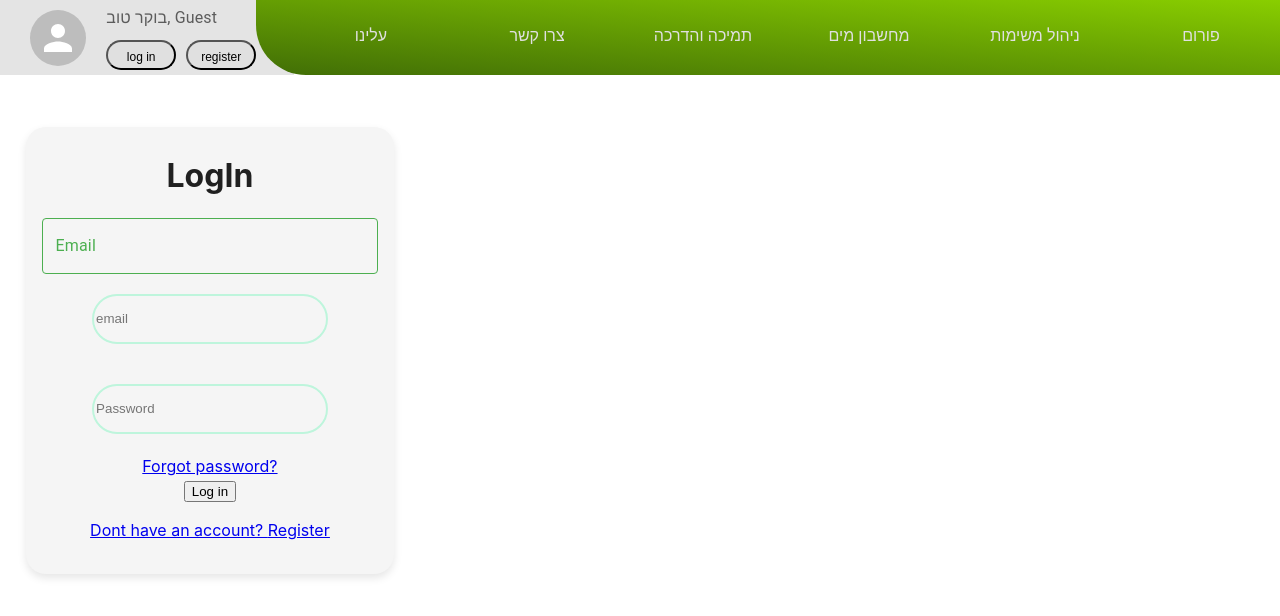
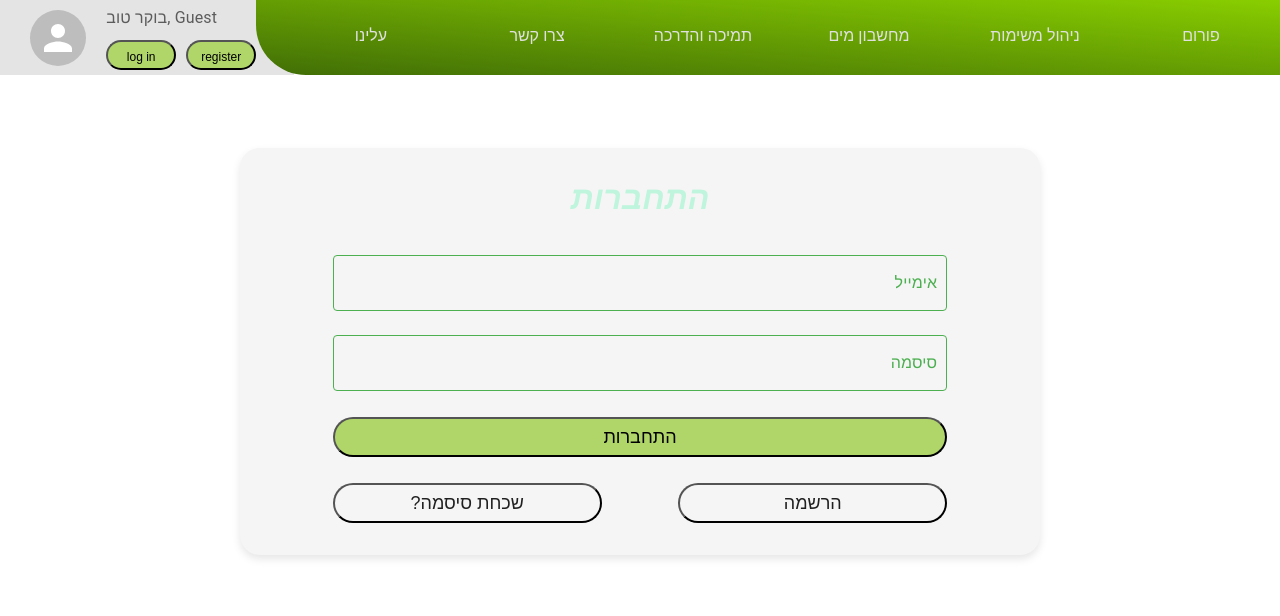
Before and after one commit to Daanielle/WaterWiseAI, a React (Create React App) app in the folder water-wize-ai/: page /LogIn in a window 1280 px wide. Shown: the top 616 px of the page. Built offline with nearby package versions, Linux system fonts and the light colour scheme.

Commit message:
login page with generic components

```diff
--- a/water-wize-ai/src/AuthContext.js
+++ b/water-wize-ai/src/AuthContext.js
@@ -28,6 +28,7 @@ export const AuthProvider = ({ children }) => {
 
     const logout = () => {
         localStorage.removeItem('token');
+        localStorage.removeItem('user');
         setIsAuth(false);
         setUser(null);
 
--- a/water-wize-ai/src/components/ContainerBox.js
+++ b/water-wize-ai/src/components/ContainerBox.js
@@ -8,16 +8,22 @@ const ContainerBox = ({ children, sx, ...props }) => {
             sx={{
                 p: 2,
                 backgroundColor: '#f5f5f5',
-                // border: '1px solid #4CAF50',
                 boxShadow: '0 4px 8px rgba(0, 0, 0, 0.1)',
                 borderRadius: '20px',
                 width: { xs: '90%', sm: '70%', md: '50%', lg: '30%' },
+                minWidth: '800px',
                 maxWidth: '100%', // responsive max width
+                display: 'flex', // Make it a flex container
+                flexDirection: 'column', // Stack children vertically
                 ...sx,
             }}
             {...props}
         >
-            {children}
+            {React.Children.map(children, (child, index) => (
+                <Box key={index} mb="1rem"> {/* Apply margin between children */}
+                    {child}
+                </Box>
+            ))}
         </Box>
     );
 };
--- a/water-wize-ai/src/components/CustomButton.js
+++ b/water-wize-ai/src/components/CustomButton.js
@@ -1,13 +1,31 @@
 import React from "react";
 import classes from "../styles/CustomButtons.module.css";
 
-const Button = ({ onClick, label, type, style }) => {
+const Button = ({ onClick, label, type, style, secondary, to }) => {
+  const buttonClass = secondary ? classes['secondary-button'] : classes.button;
+
+  const handleButtonClick = () => {
+    if (to) {
+      // Navigate to the specified route if 'to' prop is provided
+      window.location.href = to
+    } else if (onClick) {
+      // Call the onClick handler if provided
+      onClick();
+    }
+  };
+
   return (
-    // <div className={classes.ripplecontainer}>
-      <button className={classes.button} onClick={onClick} type={type} style={style}>
-        {label}
-      </button>
-    // </div>
+    <button
+      className={buttonClass}
+      onClick={handleButtonClick}
+      type={type}
+      style={{
+        width: '80%',
+        ...style
+      }}
+    >
+      {label}
+    </button>
   );
 };
 
--- a/water-wize-ai/src/components/TitleButton.js
+++ b/water-wize-ai/src/components/TitleButton.js
@@ -1,10 +1,10 @@
 import React from "react";
 import classes from "../styles/TitleButton.module.css";
 
-const H1 = ({label, style }) => {
+const H1 = ({children, style }) => {
   return (
       <h1 className={classes.h1} style={style}>
-        {label}
+        {children}
       </h1>
   );
 };
--- a/water-wize-ai/src/components/imputs/FieldInput.js
+++ b/water-wize-ai/src/components/imputs/FieldInput.js
@@ -2,9 +2,10 @@ import * as React from "react";
 import { useState } from "react";
 import Box from "@mui/material/Box";
 import TextField from "@mui/material/TextField";
+import useDictionary from "../../resources/Dictionary/Dictionary";
 
-
-const FieldInput = ({ label, value, onValueChange, checkIfValid, error, inputProps }) => {
+const FieldInput = ({ label, value, onValueChange, checkIfValid, error, inputProps, type }) => {
+    const dict = useDictionary();
     const [isError, setIsError] = useState(false);
 
     const handleChange = (newValue) => {
@@ -32,9 +33,21 @@ const FieldInput = ({ label, value, onValueChange, checkIfValid, error, inputPro
         <Box
             component="form"
             sx={{
-                "& > :not(style)": { mt: 1, width: "100%" },
-                "& .MuiInputLabel-root": { color: "#4CAF50" }, // Change label color
-                "& .MuiInputLabel-shrink": { color: "#4CAF50 !important" }, // Change label color when shrink
+                "& > :not(style)": {
+                    mt: 1, width: "80%",
+                },
+                "& .MuiInputLabel-root": {
+                    width: "124%",
+                    color: "#4CAF50",
+                    textAlign: dict.stylePage
+                },
+
+                "& .MuiInputLabel-shrink": {
+                    width: "124%",
+                    color: "#4CAF50 !important",
+                    textAlign: dict.stylePage,
+                    // transformOrigin: 'center',
+                },
 
                 "& .MuiOutlinedInput-root": {
                     // Change input color and border color
@@ -49,6 +62,7 @@ const FieldInput = ({ label, value, onValueChange, checkIfValid, error, inputPro
                     "&.Mui-focused fieldset": {
                         // Change border color when focused
                         borderColor: "#4CAF50",
+                        textAlign: dict.stylePage
                     },
                     "&.Mui-focused .MuiInputLabel-root": {
                         // Change label color when focused
@@ -67,11 +81,13 @@ const FieldInput = ({ label, value, onValueChange, checkIfValid, error, inputPro
                 onChange={handleInputChange}
                 error={isError}
                 helperText={isError ? error : ""}
+                type={type}
                 InputProps={{
                     style: {
                         color: "#4CAF50",
+                        // textAlign: dict.stylePage,
+                        textAlign: "right",
                     },
-                    inputProps: inputProps
                     // {
                     //     // Allow only numeric input
                     //     pattern: "[0-9]*",
--- a/water-wize-ai/src/index.css
+++ b/water-wize-ai/src/index.css
@@ -25,7 +25,7 @@
   --extra-white-transparent: #e0e0e0d8; /* Extra white */
 
   --dark-green: #416e06; /* Darker green */
-  --light-green: #b3e558; /* Lighter green */
+  --light-green: #b0d66a; /* Lighter green */
   --medium-green: #72ab38; /* Medium green */
 
   --light-accent-gray: #f8dcb8f6; /* Brighter burnt orange */
--- a/water-wize-ai/src/pages/LogIn.js
+++ b/water-wize-ai/src/pages/LogIn.js
@@ -5,10 +5,19 @@ import { useNavigate } from "react-router-dom";
 import FieldInput from "../components/imputs/FieldInput";
 import PageContainer from "../components/PageContainer";
 import ContainerBox from '../components/ContainerBox';
+import CustomButton from "../components/CustomButton";
+import useDictionary from "../resources/Dictionary/Dictionary";
+import TitleButton from "../components/TitleButton"
 
-import CustomButton from "../components/CustomButton";
+const titleButton = {
+  fontStyle: "italic",
+  /* font-size: larger; */
+  color: "#bef5dc"
+
+};
 
 function LogIn() {
+  const dict = useDictionary();
   const [email, setEmail] = useState('');
   const [password, setPassword] = useState('');
   const { login } = useContext(AuthContext);
@@ -41,30 +50,18 @@ function LogIn() {
 
   return (
     <PageContainer>
-      <ContainerBox >
-        <form onSubmit={handleSubmit}>
-          <h1>LogIn</h1>
-
-          <FieldInput label="Email" value={email} onValueChange={(e) => setEmail(e.target.value)} checkIfValid={() => true} error="" />
-          <div>
-            <input value={email} onChange={(e) => setEmail(e.target.value)} type="text" placeholder="email" id="email" name="email" required></input>
+      <form onSubmit={handleSubmit}>
+        <ContainerBox >
+          <TitleButton style={titleButton}>{dict.LogIn}</TitleButton>
+          <FieldInput label={dict.email} value={email} onValueChange={setEmail} checkIfValid={() => true} error="" />
+          <FieldInput label={dict.password} value={password} type="password" onValueChange={setPassword} checkIfValid={() => true} error="" />
+          <CustomButton type="Submit" label={dict.Login} />
+          <div style={{ display: 'flex', flexDirection: 'row', justifyContent: 'center', gap: '10%' }}>
+            <CustomButton type="button" label={dict.forgetpassword} style={{ width: '35%' }} secondary />
+            <CustomButton type="button" label={dict.Register} to="/Register" style={{ width: '35%' }} secondary />
           </div>
-          <div>
-            <input value={password} onChange={(e) => setPassword(e.target.value)} type="password" placeholder="Password" id="password" name="password" required></input>
-          </div>
-          <div>
-            <a href="#">Forgot password?</a>
-          </div>
-          <div>
-            <button type="Submit">Log in</button>
-          </div>
-          <div>
-            <Link to="/Register">
-              <p>Dont have an account? <a href="#"> Register</a></p>
-            </Link>
-          </div>
-        </form>
-      </ContainerBox>
+        </ContainerBox>
+      </form>
     </PageContainer>
   );
 }
--- a/water-wize-ai/src/pages/WaterCalculator.js
+++ b/water-wize-ai/src/pages/WaterCalculator.js
@@ -47,7 +47,7 @@ function WaterCalculator() {
     try {
       if (selectedArea && selectedAreaSize) {
         const calculationResponse = await fetch("api/calculate", {
-        // const calculationResponse = await fetch('/calculator/calculate', {
+          // const calculationResponse = await fetch('/calculator/calculate', {
           method: "POST",
           headers: {
             "Content-Type": "application/json",
@@ -70,7 +70,7 @@ function WaterCalculator() {
   return (
     <div className={classes.WaterCalculator}>
       <PageContainer>
-      <TitleButton label={dict.waterCalculatorTitle}></TitleButton>
+        <TitleButton label={dict.waterCalculatorTitle}></TitleButton>
         <div className={classes.formControl}>
           <div className={classes.leftCol}>
             <AreaPicker onAreaChange={handleAreaChange} area={selectedArea} />
--- a/water-wize-ai/src/resources/Dictionary/Dictionary.js
+++ b/water-wize-ai/src/resources/Dictionary/Dictionary.js
@@ -16,10 +16,10 @@ const hebDict = {
   LogIn: "התחברות",
   Register: "הרשמה",
 
-  //Home page content
+  //Register & Log in page content
   username: "שם משתמש",
   password: "סיסמה",
-  forgetpassword: " ?שכחתה סיסמה",
+  forgetpassword: " ?שכחת סיסמה",
   Login: "התחברות",
   Donthaveanaccount: " ?איך לך חשבון" ,
   alreadyhaveanaccount:"  ?יש לך כבר חשבון",
@@ -27,6 +27,7 @@ const hebDict = {
   nameR:"שם",
   firstName:"שם",
   lastName:"שם משפחה",
+  email:"אימייל",
 
   //contactUs page content
   name:":שם",
@@ -104,10 +105,10 @@ const engDict = {
 
   // page titles
   waterCalculatorTitle: "Water Calculator",
-  LogIn: "LogIn",
+  LogIn: "Log In",
   Register: "Register",
 
-  //Home page content
+  //Register & Log in page content
   username: "Username",
   password: "Password",
   forgetpassword: "Forgot Pssword?",
@@ -118,6 +119,7 @@ const engDict = {
   nameR:"Name",
   firstName:"first name",
   lastName:"last name",
+  email:"Email",
 
   //contactUs page content
   name:"Name:",
--- a/water-wize-ai/src/styles/CustomButtons.module.css
+++ b/water-wize-ai/src/styles/CustomButtons.module.css
@@ -13,15 +13,12 @@
   padding: 8px;
   transition: background-color 0.3s, transform 0.3s;
   margin-top: 10px;
-  background-color: var( --extra-white-transparent);
+  background-color: var( --light-green);
+  /* color: var(--dark-gray); */
 }
 
 .button:hover {
   background-color: var(--medium-green);
-}
-
-.button:active {
-  transform: scale(0.95);
 }
 
 .ripple {
@@ -38,3 +35,29 @@
     opacity: 0;
   }
 }
+
+.secondary-button {
+  position: relative;
+  overflow: hidden;
+  border-radius: 20px;
+  height: 40px;
+  font-size: large;
+  padding: 8px;
+  transition: background-color 0.3s, transform 0.3s;
+  margin-top: 10px;
+  background-color: var(--light-gray); /* Set secondary button background color */
+  color: var(--dark-gray); /* Set secondary button text color */
+}
+
+.secondary-button:hover {
+  background-color: var(--accent-orange); /* Change background color on hover */
+}
+
+.secondary-button:hover .ripple {
+  background-color: rgba(0, 0, 0, 0.3); /* Change ripple color on hover */
+}
+
+.secondary-button .ripple {
+  /* Ripple animation styles */
+  background: rgba(0, 0, 0, 0.2); /* Set initial ripple color */
+}
--- a/water-wize-ai/src/styles/PageContainer.module.css
+++ b/water-wize-ai/src/styles/PageContainer.module.css
@@ -1,4 +1,9 @@
 .content {
+  display: flex;
+  flex-direction: column;
+  justify-content: center;
+  align-items: center;
   text-align: center;
   padding: 2%;
+  width: 100%; /* Ensure the container takes up the full width */
 }
```
